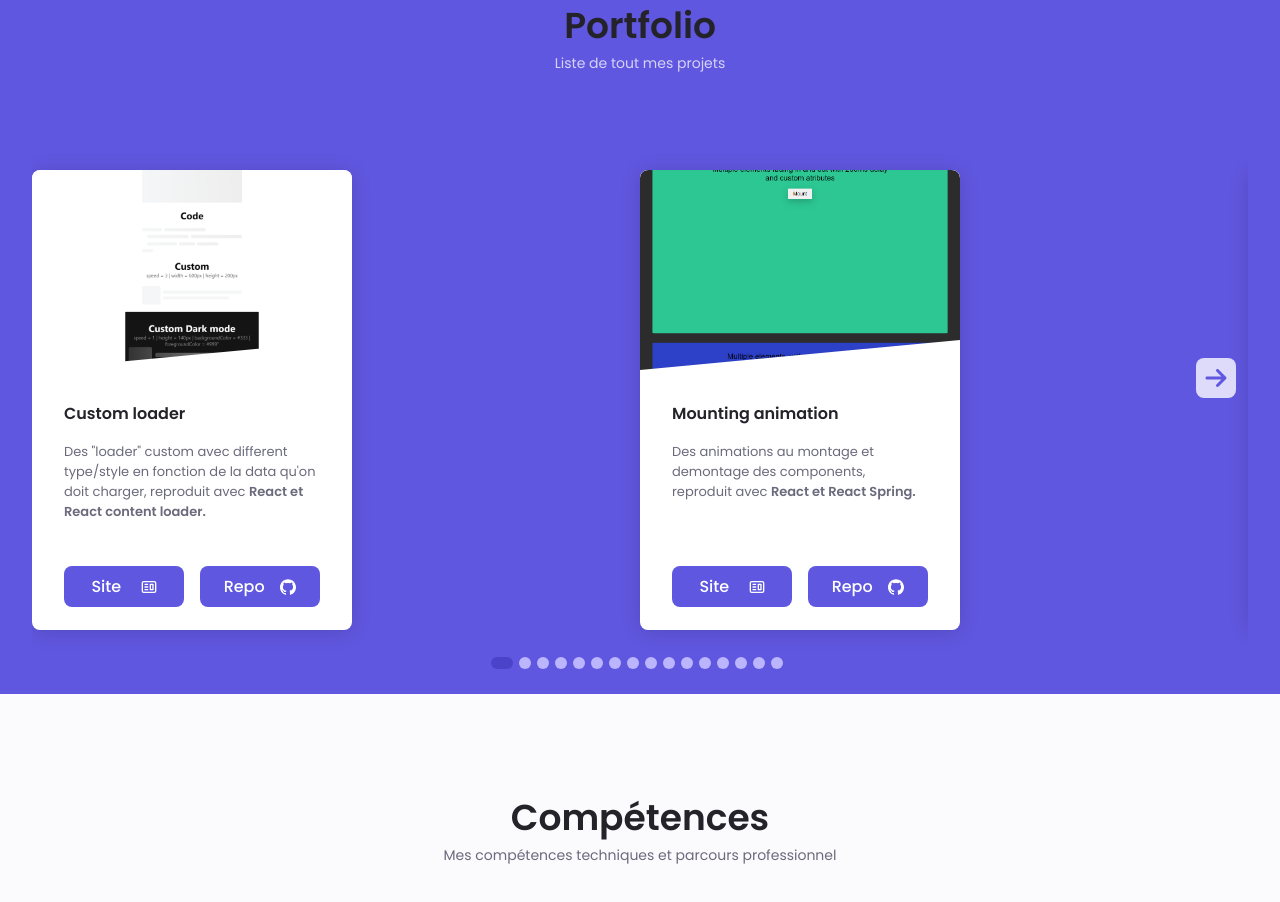
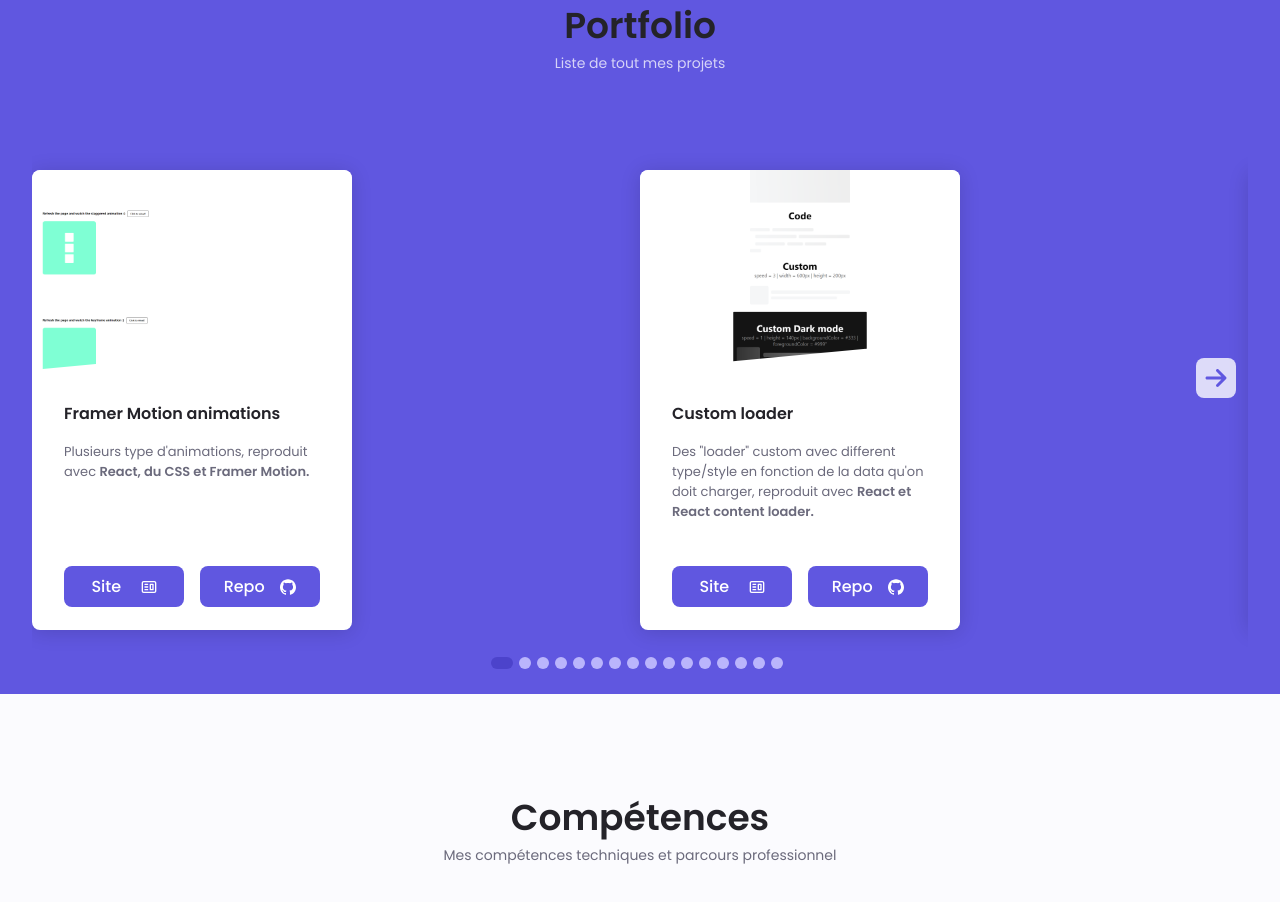
Before and after one commit to FabKaiz/portfolio-react, a React (Create React App) app: page / in a window 1280 px wide. Shown: the part 1800-2702 px from the top of the page. Built offline with nearby package versions, Linux system fonts and the light colour scheme; no server answers.

Commit message:
added data and image of new project

```diff
--- a/src/constants/data.js
+++ b/src/constants/data.js
@@ -2,6 +2,15 @@
 import images from './images'
 
 const projects = [
+  {
+    id: 32,
+    title: 'Framer Motion animations',
+    description: `Plusieurs type d'animations, reproduit avec `,
+    projectSite: 'https://framer-motion-react-fabkaiz.netlify.app/',
+    projectRepo: 'https://github.com/FabKaiz/framer-motion-react',
+    img: images.framerMotion,
+    codeLanguage: 'React, du CSS et Framer Motion',
+  },
   {
     id: 31,
     title: 'Custom loader',
--- a/src/constants/images.js
+++ b/src/constants/images.js
@@ -49,6 +49,7 @@ import dataProcessing from '../assets/websiteScreenshot/dataProcessing.png'
 import crappoCrypto   from '../assets/websiteScreenshot/crappoCrypto.png'
 import reactSpring1   from '../assets/websiteScreenshot/reactSpring1.png'
 import contentLoader  from '../assets/websiteScreenshot/contentLoader.png'
+import framerMotion  from '../assets/websiteScreenshot/framerMotion.png'
 
 
 // eslint-disable-next-line import/no-anonymous-default-export
@@ -104,4 +105,5 @@ export default {
   crappoCrypto,
   reactSpring1,
   contentLoader,
+  framerMotion,
 };
```
Also changed, not shown: src/assets/websiteScreenshot/framerMotion.png (added).
